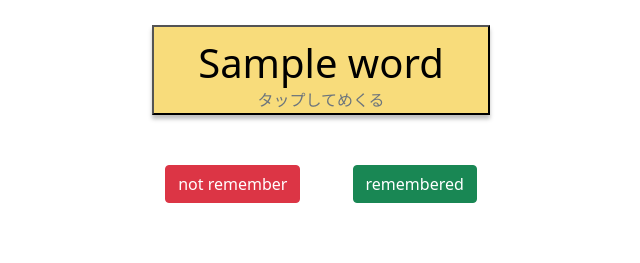
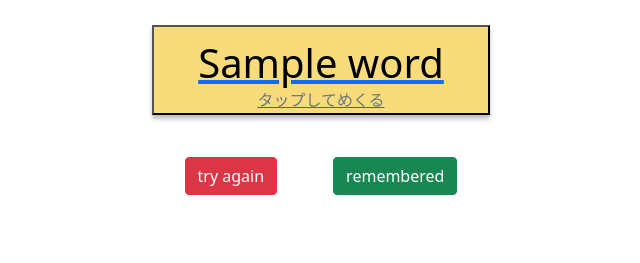
Before and after one commit to nkjyt/sdvl_system, a Flask app: template app/templates/memorize.html in a window 1280 px wide. Shown: the part 821-1084 px from the top of the page, without its empty margins (319-959 px from the left). After the commit the page ends 1016 px from the top, so only its background shows below. Run offline with Flask 2, Linux system fonts and the light colour scheme; the template is opened without the code that fills it: most values are stand-ins (such as "Sample title", 1, 10 or a date in 2020).

Commit message:
フラッシュカードのボタンUIを変更

```diff
--- a/app/app.py
+++ b/app/app.py
@@ -37,7 +37,7 @@ def index():
     usr = session.get('usr')
     if usr == None:
         return redirect(url_for('login'))
-    return render_template("index.html", usr=usr)
+    return render_template("login.html", usr=usr)
 
 @app.route('/logout')
 def logout():
@@ -76,6 +76,17 @@ def memorize():
                 return render_template("select.html")
 
         return render_template("memorize.html", word = w, path=mdb.imgurl)
+
+#フラッシュカードを裏返した時の処理
+@app.route("/memorize#card", methods=['POST'])
+def memorize_card():
+    act, query = request.form['mode'].split(',')
+    if act == "translate":
+            if mdb.eng==query:
+                w = mdb.jpn
+            else:
+                w = mdb.eng
+    return render_template("memorize.html", word= w, path=mdb.imgurl)
 
 @app.route("/association", methods=['GET', 'POST'])
 def association():
--- a/app/templates/memorize.html
+++ b/app/templates/memorize.html
@@ -1,15 +1,18 @@
 <html>
 <head>
   <meta charset="utf-8">
+  <meta name="viewport" content="width=device-width, initial-scale=1">
+
+  <!-- Bootstrap CSS -->
+  <link href="https://cdn.jsdelivr.net/npm/bootstrap@5.0.0-beta1/dist/css/bootstrap.min.css" rel="stylesheet" integrity="sha384-giJF6kkoqNQ00vy+HMDP7azOuL0xtbfIcaT9wjKHr8RbDVddVHyTfAAsrekwKmP1" crossorigin="anonymous">
   <title>SDVL</title>
-  <link href="https://cdn.jsdelivr.net/npm/bootstrap@5.0.0-beta1/dist/css/bootstrap.min.css" rel="stylesheet" integrity="sha384-giJF6kkoqNQ00vy+HMDP7azOuL0xtbfIcaT9wjKHr8RbDVddVHyTfAAsrekwKmP1" crossorigin="anonymous">
   <link rel="stylesheet" href="/static/css/style.css">
 </head>
 <body>
 
-<div>
+<div class="container">
   <div class="header">
-    <p class="font30px">memorization Mode</p>
+    <p class="font30px">画像暗記</p>
   </div>
   <div class="funcBody">
 
@@ -19,25 +22,30 @@
       <img src="{{path[2]}}" class="m-3" alt="img"><br>
     </div>
 
-    <form action="/memorize">
-      <button class="flashcard" type="submit" name="mode" value="translate,{{word}}" formmethod="POST">
+
+    <form action="{{url_for('memorize_card')}}">
+      <a href="#card">
+      <button id="card" class="flashcard" type="submit" name="mode" value="translate,{{word}}" formmethod="POST">
         <h1 class="card-title">{{word}}</h1>
         <h6 class="card-subtitle text-muted">タップしてめくる</h6>
       </button>
+      </a>
     </form>
 
-    <div class="button_area">
-      <form action="/memorize">
-        <button type="submit" name="mode" value="next,not" formmethod="POST" class="btn btn-danger m-4">not remember</button>
-        <button type="submit" name="mode" value="next,remembered" formmethod="POST" class="btn btn-success m-4">remembered</button>
-      </form>
 
-    </div>
-
+    <form action="/memorize">
+      <div class="row justify-content-around">
+        <div class="col">
+          <button type="submit" name="mode" value="next,not" formmethod="POST" class="btn btn-danger m-3">try again</button>
+        </div>
+        <div class="col">
+          <button type="submit" name="mode" value="next,remembered" formmethod="POST" class="btn btn-success m-3">remembered</button>
+        </div>
+      </div>
+    </form>
 
   </div>
 
-  <link href="https://cdn.jsdelivr.net/npm/bootstrap@5.0.0-beta1/dist/css/bootstrap.min.css" rel="stylesheet" integrity="sha384-giJF6kkoqNQ00vy+HMDP7azOuL0xtbfIcaT9wjKHr8RbDVddVHyTfAAsrekwKmP1" crossorigin="anonymous">
   <link rel="stylesheet" href="/static/css/style.css">
 </div>
 
--- a/app/templates/select.html
+++ b/app/templates/select.html
@@ -1,6 +1,10 @@
 <html>
 <head>
   <meta charset="utf-8">
+  <meta name="viewport" content="width=device-width, initial-scale=1">
+
+  <!-- Bootstrap CSS -->
+  <link href="https://cdn.jsdelivr.net/npm/bootstrap@5.0.0-beta1/dist/css/bootstrap.min.css" rel="stylesheet" integrity="sha384-giJF6kkoqNQ00vy+HMDP7azOuL0xtbfIcaT9wjKHr8RbDVddVHyTfAAsrekwKmP1" crossorigin="anonymous">
   <title>SDVL</title>
 </head>
 <body>
```
Also changed, not shown: app/templates/login.html (+7 -2 lines).
